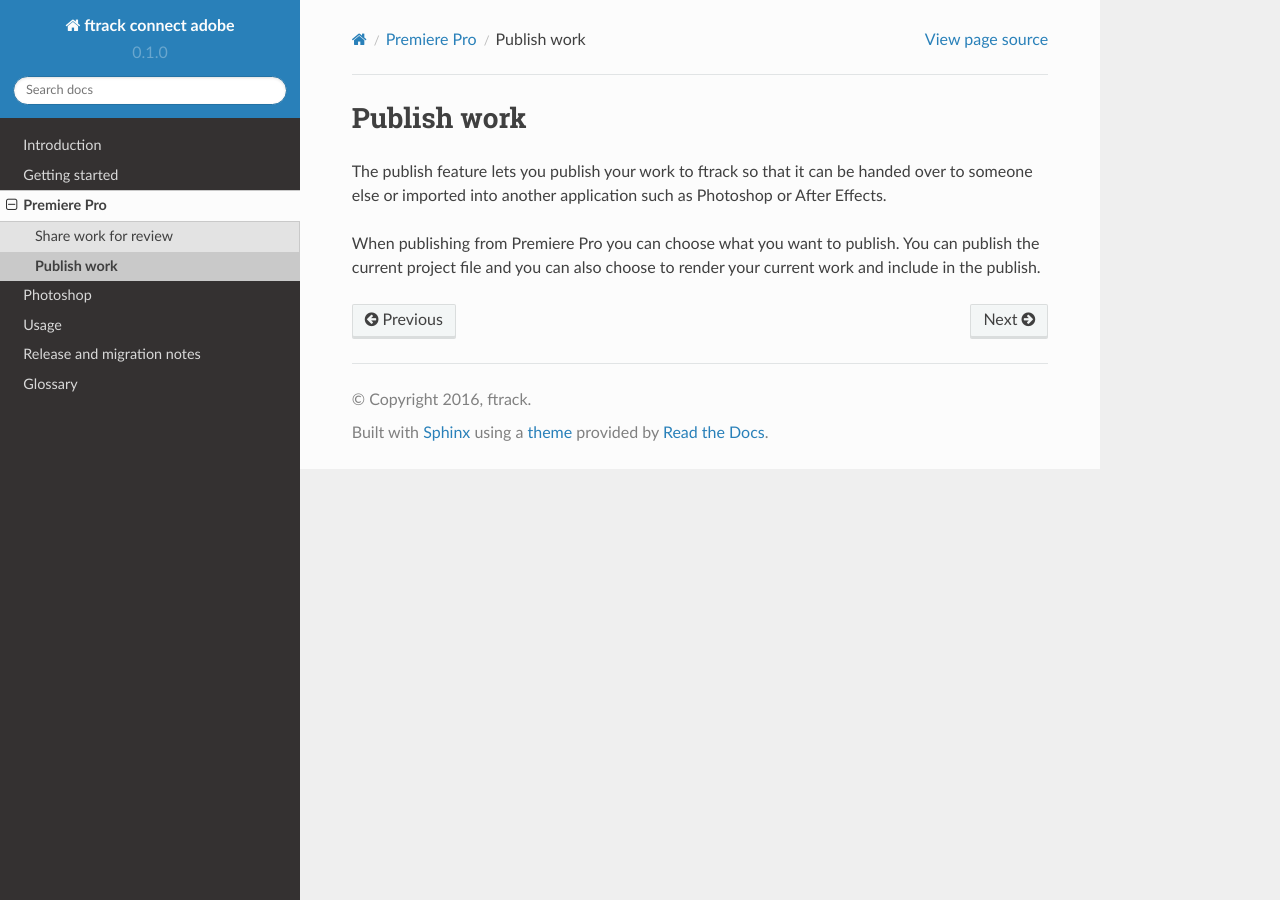
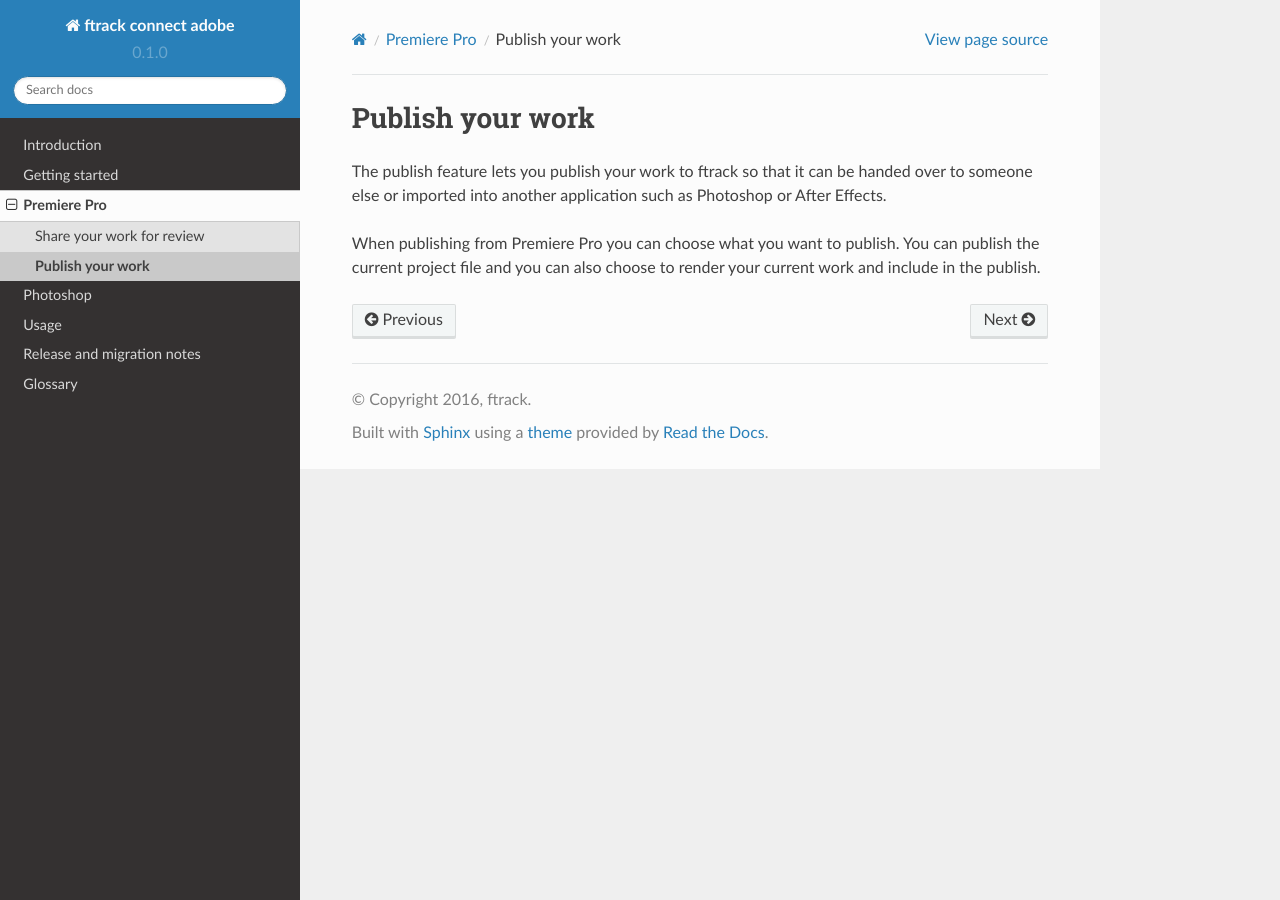
Before and after one commit to ftrackhq/ftrack-connect-spark-adobe, a Sphinx documentation site: the page built from doc/premiere/publish.rst, in a window 1280 px wide. Built offline with Sphinx 7.4.7 and the Read the Docs theme 2.0.0, drawn with Linux system fonts in a browser that asks for light colours.

Commit message:
Updated docs.

```diff
--- a/doc/photoshop/publish.rst
+++ b/doc/photoshop/publish.rst
@@ -3,9 +3,9 @@
 
 .. _photoshop/publish:
 
-************
-Publish work
-************
+*****************
+Publish your work
+*****************
 
 The publish feature lets you publish your work to ftrack so that it can be
 handed over to someone else or imported into another application such as
--- a/doc/photoshop/quick_review.rst
+++ b/doc/photoshop/quick_review.rst
@@ -3,9 +3,9 @@
 
 .. _photoshop/quick_review:
 
-*********************
-Share work for review
-*********************
+**************************
+Share your work for review
+**************************
 
 The quick review feature allows you to upload and send your latest image to
 collaborators or team members directly from within Photoshop.
--- a/doc/premiere/publish.rst
+++ b/doc/premiere/publish.rst
@@ -3,9 +3,9 @@
 
 .. _premiere/publish:
 
-************
-Publish work
-************
+*****************
+Publish your work
+*****************
 
 The publish feature lets you publish your work to ftrack so that it can be
 handed over to someone else or imported into another application such as
--- a/doc/premiere/quick_review.rst
+++ b/doc/premiere/quick_review.rst
@@ -3,9 +3,9 @@
 
 .. _premiere/quick_review:
 
-*********************
-Share work for review
-*********************
+**************************
+Share your work for review
+**************************
 
 The quick review feature allows you to upload and send your latest video to
 collaborators or team members directly from within Premiere Pro.
```
